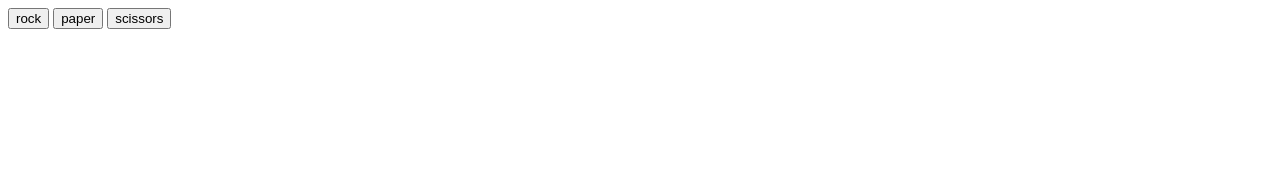
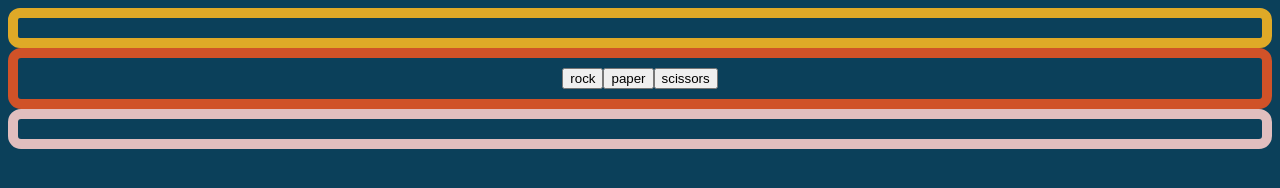
Before and after one commit to m0h4mm3d-0/rock-paper-scissors, a plain HTML site: page index.html in a window 1280 px wide. Drawn offline with Linux system fonts and the light colour scheme.

Commit message:
added css styling

```diff
--- a/index.html
+++ b/index.html
@@ -2,6 +2,7 @@
 <html>
 	<head>
 		<title>Rock-Paper-Scissors</title>
+		<link rel="stylesheet" href="style.css">
 	</head>
 	<body>
 		<div class="score">
--- /dev/null
+++ b/style.css
@@ -0,0 +1,46 @@
+body {
+  background-color: #0b405a;
+  /*display: flex;*/
+
+}
+
+button {
+  display: flex;
+  justify-content: space-between;
+}
+
+.score {
+  color: white;
+  display: flex;
+  justify-content: space-around;
+  align-items: center;
+  margin: auto;
+  width: auto;
+  border: 10px solid #dfa927;
+  border-radius: 12px;
+  padding: 10px;
+}
+
+.container {
+  display: flex;
+  justify-content: center;
+  align-items: center;
+  margin: auto;
+  width: auto;
+  border: 10px solid #d05228;
+  border-radius: 13px;
+  padding: 10px;
+}
+
+.result {
+  color: white;
+  display: flex;
+  justify-content: center;
+  align-items: stretch;
+  margin: auto;
+  width: auto;
+  border: 10px solid #e1bebe;
+  border-radius: 13px;
+  flex-direction: column;
+  padding: 10px;
+}
```
